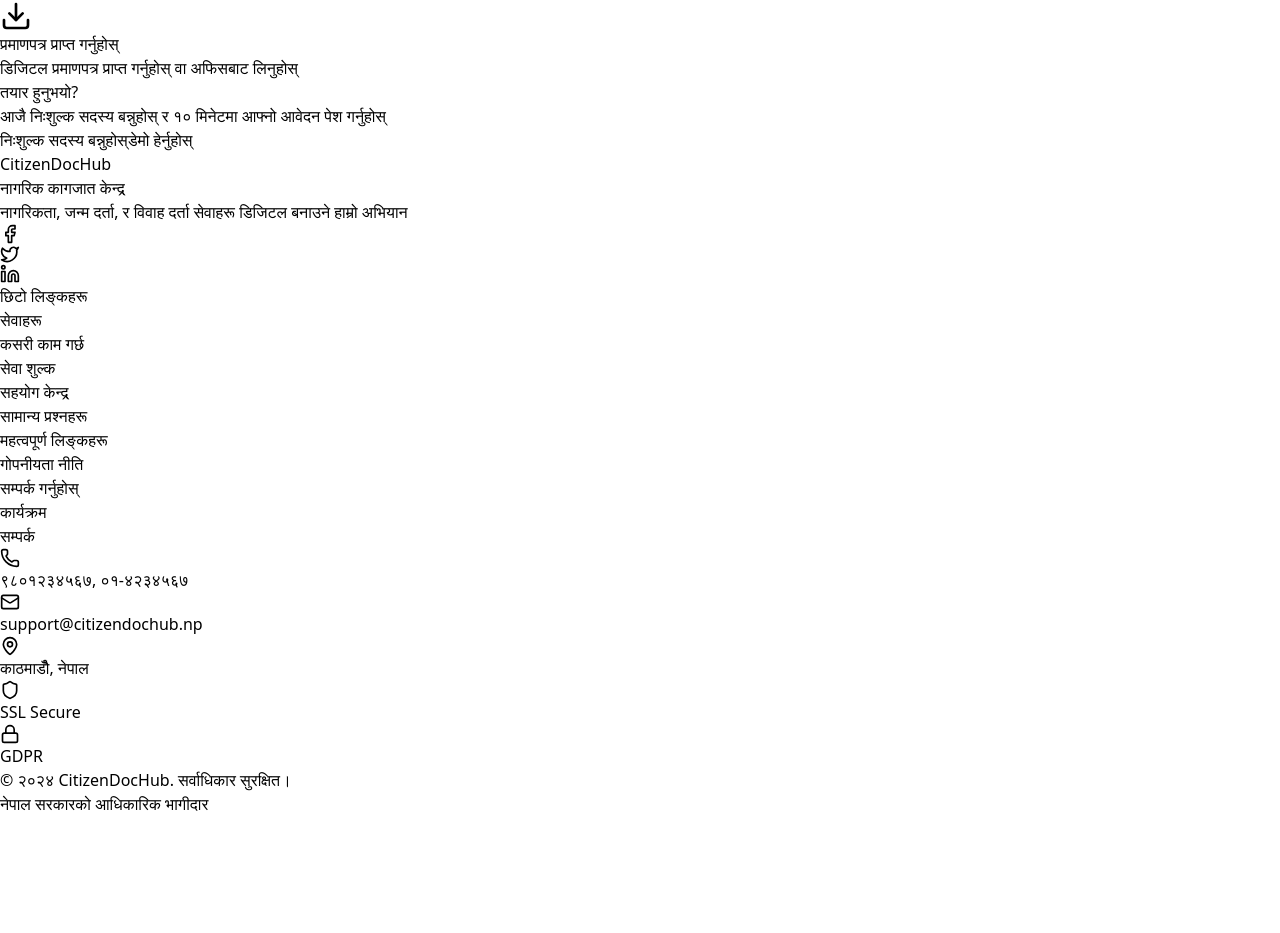
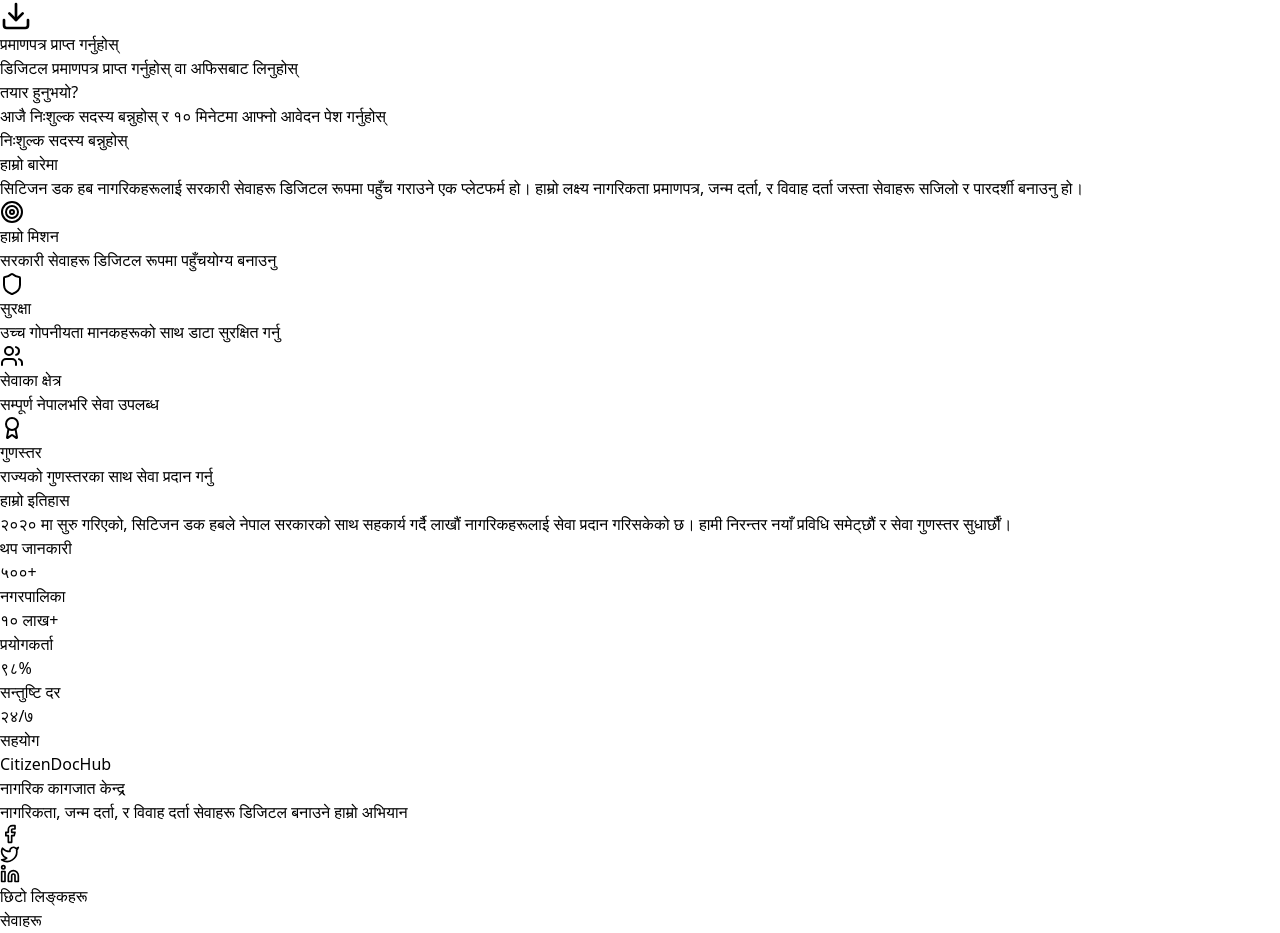
Before and after one commit to anuskaprajapati/CitizenDocHub, a React (Vite) app in the folder citizendochub/: page / in a window 1280 px wide. Shown: the part 1635-2568 px from the top of the page. Before the commit the page ends 2451 px from the top, so only its background shows below. Built offline with nearby package versions, Linux system fonts and the light colour scheme.

Commit message:
intership project

```diff
--- /dev/null
+++ b/citizendochub/src/components/landing/AboutUs.tsx
@@ -0,0 +1,120 @@
+// components/landing/AboutUs.tsx
+import React from 'react';
+import type { Language } from '../../types';
+import { Users, Target, Shield, Award } from 'lucide-react';
+
+interface AboutUsProps {
+  language: Language;
+}
+
+const AboutUs: React.FC<AboutUsProps> = ({ language }) => {
+  const features = [
+    {
+      icon: <Target className="text-blue-600" size={24} />,
+      title: language === 'np' ? 'हाम्रो मिशन' : 'Our Mission',
+      description: language === 'np'
+        ? 'सरकारी सेवाहरू डिजिटल रूपमा पहुँचयोग्य बनाउनु'
+        : 'To make government services digitally accessible'
+    },
+    {
+      icon: <Shield className="text-green-600" size={24} />,
+      title: language === 'np' ? 'सुरक्षा' : 'Security',
+      description: language === 'np'
+        ? 'उच्च गोपनीयता मानकहरूको साथ डाटा सुरक्षित गर्नु'
+        : 'Secure data with high privacy standards'
+    },
+    {
+      icon: <Users className="text-purple-600" size={24} />,
+      title: language === 'np' ? 'सेवाका क्षेत्र' : 'Service Coverage',
+      description: language === 'np'
+        ? 'सम्पूर्ण नेपालभरि सेवा उपलब्ध'
+        : 'Service available across all of Nepal'
+    },
+    {
+      icon: <Award className="text-yellow-600" size={24} />,
+      title: language === 'np' ? 'गुणस्तर' : 'Quality',
+      description: language === 'np'
+        ? 'राज्यको गुणस्तरका साथ सेवा प्रदान गर्नु'
+        : 'Provide service with state-level quality'
+    }
+  ];
+
+  return (
+    <section id="about" className="py-20 bg-gray-50">
+      <div className="container mx-auto px-4">
+        <div className="text-center mb-16">
+          <h2 className="text-3xl md:text-4xl font-bold text-gray-900 mb-4">
+            {language === 'np' ? 'हाम्रो बारेमा' : 'About Us'}
+          </h2>
+          <p className="text-gray-600 text-lg max-w-3xl mx-auto">
+            {language === 'np'
+              ? 'सिटिजन डक हब नागरिकहरूलाई सरकारी सेवाहरू डिजिटल रूपमा पहुँच गराउने एक प्लेटफर्म हो। हाम्रो लक्ष्य नागरिकता प्रमाणपत्र, जन्म दर्ता, र विवाह दर्ता जस्ता सेवाहरू सजिलो र पारदर्शी बनाउनु हो।'
+              : 'Citizen Doc Hub is a platform designed to provide citizens with digital access to government services. Our mission is to simplify and make transparent services like citizenship certificates, birth registration, and marriage registration.'}
+          </p>
+        </div>
+
+        <div className="grid grid-cols-1 md:grid-cols-2 lg:grid-cols-4 gap-8 mb-16">
+          {features.map((feature, index) => (
+            <div key={index} className="bg-white rounded-xl p-6 shadow-md hover:shadow-lg transition-shadow">
+              <div className="w-12 h-12 rounded-full bg-gray-100 flex items-center justify-center mb-4">
+                {feature.icon}
+              </div>
+              <h3 className="text-xl font-bold text-gray-900 mb-2">
+                {feature.title}
+              </h3>
+              <p className="text-gray-600">
+                {feature.description}
+              </p>
+            </div>
+          ))}
+        </div>
+
+        <div className="bg-gradient-to-r from-blue-600 to-blue-800 rounded-2xl p-8 md:p-12 text-white">
+          <div className="grid grid-cols-1 lg:grid-cols-2 gap-8 items-center">
+            <div>
+              <h3 className="text-2xl md:text-3xl font-bold mb-4">
+                {language === 'np' ? 'हाम्रो इतिहास' : 'Our History'}
+              </h3>
+              <p className="mb-6 opacity-90">
+                {language === 'np'
+                  ? '२०२० मा सुरु गरिएको, सिटिजन डक हबले नेपाल सरकारको साथ सहकार्य गर्दै लाखौं नागरिकहरूलाई सेवा प्रदान गरिसकेको छ। हामी निरन्तर नयाँ प्रविधि समेट्छौं र सेवा गुणस्तर सुधार्छौं।'
+                  : 'Founded in 2020, Citizen Doc Hub has served millions of citizens in collaboration with the Government of Nepal. We continuously integrate new technologies and improve service quality.'}
+              </p>
+              <button className="px-6 py-3 bg-white text-blue-600 font-bold rounded-lg hover:bg-gray-100 transition-colors">
+                {language === 'np' ? 'थप जानकारी' : 'Learn More'}
+              </button>
+            </div>
+            <div className="grid grid-cols-2 gap-4">
+              <div className="text-center p-4 bg-white/10 rounded-lg">
+                <div className="text-3xl font-bold">५००+</div>
+                <div className="text-sm opacity-90">
+                  {language === 'np' ? 'नगरपालिका' : 'Municipalities'}
+                </div>
+              </div>
+              <div className="text-center p-4 bg-white/10 rounded-lg">
+                <div className="text-3xl font-bold">१० लाख+</div>
+                <div className="text-sm opacity-90">
+                  {language === 'np' ? 'प्रयोगकर्ता' : 'Users'}
+                </div>
+              </div>
+              <div className="text-center p-4 bg-white/10 rounded-lg">
+                <div className="text-3xl font-bold">९८%</div>
+                <div className="text-sm opacity-90">
+                  {language === 'np' ? 'सन्तुष्टि दर' : 'Satisfaction Rate'}
+                </div>
+              </div>
+              <div className="text-center p-4 bg-white/10 rounded-lg">
+                <div className="text-3xl font-bold">२४/७</div>
+                <div className="text-sm opacity-90">
+                  {language === 'np' ? 'सहयोग' : 'Support'}
+                </div>
+              </div>
+            </div>
+          </div>
+        </div>
+      </div>
+    </section>
+  );
+};
+
+export default AboutUs;
--- a/citizendochub/src/components/landing/HowItWorks.tsx
+++ b/citizendochub/src/components/landing/HowItWorks.tsx
@@ -123,9 +123,6 @@
             <button className="px-8 py-4 bg-white text-blue-600 font-bold rounded-xl hover:bg-gray-100 transition-colors">
               {language === 'np' ? 'निःशुल्क सदस्य बन्नुहोस्' : 'Join Free Now'}
             </button>
-            <button className="px-8 py-4 bg-transparent border-2 border-white rounded-xl hover:bg-white/10 transition-colors">
-              {language === 'np' ? 'डेमो हेर्नुहोस्' : 'View Demo'}
-            </button>
           </div>
         </div>
       </div>
--- a/citizendochub/src/components/landing/ServiceCards.tsx
+++ b/citizendochub/src/components/landing/ServiceCards.tsx
@@ -3,9 +3,10 @@
 
 interface ServiceCardProps {
     language: Language;
+    onApplyClick: (serviceId: string) => void;
 }
 
-const ServiceCards: React.FC<ServiceCardProps> = ({ language }) => {
+const ServiceCards: React.FC<ServiceCardProps> = ({ language, onApplyClick }) => {
     const services: Service[] = [
         {
             id: 'citizenship-certificate',
@@ -71,7 +72,10 @@
                                     <span className="font-medium">{language === 'np' ? `रु ${service.feeNp}` : `Rs ${service.fee}`}</span>
                                 </div>
                             </div>
-                            <button className="w-full py-3 bg-blue-600 text-white rounded-lg hover:bg-blue-700 font-medium">
+                            <button
+                                onClick={() => onApplyClick(service.id)}
+                                className="w-full py-3 bg-blue-600 text-white rounded-lg hover:bg-blue-700 font-medium transition-colors"
+                            >
                                 {language === 'np' ? 'अबै लागू गर्नुहोस्' : 'Apply Now'}
                             </button>
                         </div>
--- a/citizendochub/src/pages/HomePage.tsx
+++ b/citizendochub/src/pages/HomePage.tsx
@@ -4,6 +4,7 @@
 import HeroSection from '../components/landing/HeroSection';
 import ServiceCards from '../components/landing/ServiceCards';
 import HowItWorks from '../components/landing/HowItWorks';
+import AboutUs from '../components/landing/AboutUs';
 import Footer from '../components/shared/Footer';
 
 interface HomePageProps {
@@ -17,8 +18,9 @@
     <div className="min-h-screen">
       <Header language={language} setLanguage={setLanguage} onLoginClick={onLoginClick} />
       <HeroSection language={language} onLoginClick={onLoginClick} />
-      <ServiceCards language={language} />
+      <ServiceCards language={language} onApplyClick={onLoginClick} />
       <HowItWorks language={language} />
+      <AboutUs language={language} />
       <Footer language={language} />
     </div>
   );
```
